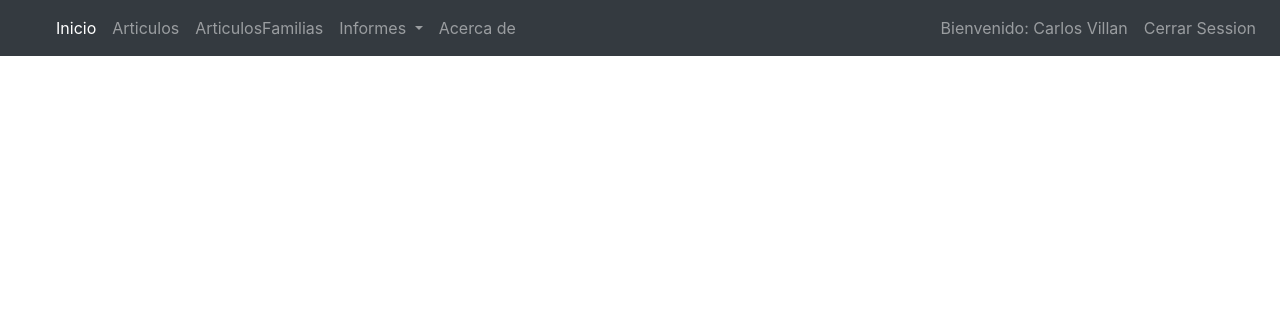
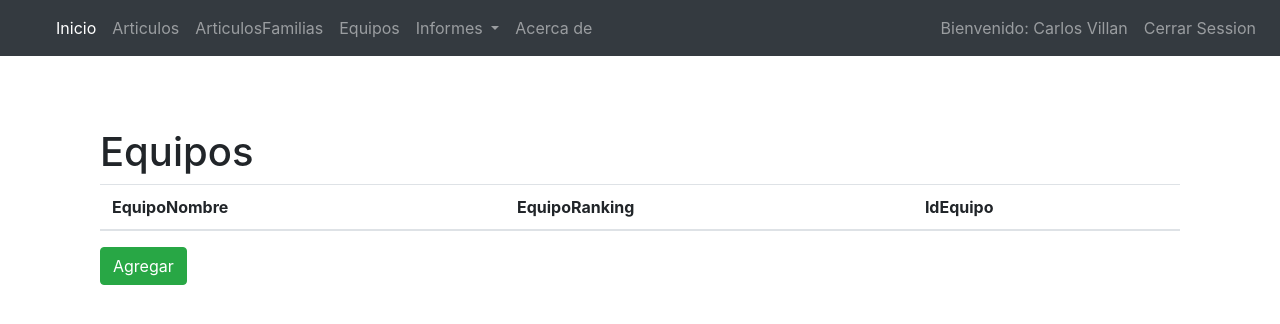
Before and after one commit to judagostino/ejercicio2-parcial, an Angular app: page /equipos in a window 1280 px wide. Before the commit this address led to /. Shown: the top 324 px of the page. Built offline with nearby package versions, Linux system fonts and the light colour scheme; no server answers.

Commit message:
2 files modified, 5 added

```diff
--- a/src/app/app.module.ts
+++ b/src/app/app.module.ts
@@ -19,6 +19,8 @@ import { InicioComponent } from "./components/inicio/inicio.component";
 import { ArticulosComponent } from "./components/articulos/articulos.component";
 import { ArticulosFamiliasComponent } from "./components/articulos-familias/articulos-familias.component";
 import { ModalDialogComponent } from "./components/modal-dialog/modal-dialog.component";
+import { EquipoComponent } from './components/equipo/equipo.component';
+import { EquipoService } from './services/equipo.service';
 
 @NgModule({
   declarations: [
@@ -28,6 +30,7 @@ import { ModalDialogComponent } from "./components/modal-dialog/modal-dialog.com
     ArticulosComponent,
     ArticulosFamiliasComponent,
     ModalDialogComponent,
+    EquipoComponent,
   ],
   imports: [
     BrowserModule,
@@ -37,7 +40,8 @@ import { ModalDialogComponent } from "./components/modal-dialog/modal-dialog.com
       { path: '', redirectTo: '/inicio', pathMatch: 'full' },
       { path: 'inicio', component: InicioComponent },
       { path: 'articulos', component: ArticulosComponent },
-      { path: 'articulosfamilias', component: ArticulosFamiliasComponent }
+      { path: 'articulosfamilias', component: ArticulosFamiliasComponent },
+      {path:'equipos',component: EquipoComponent}
     ]),
     NgbPaginationModule,
     NgbModalModule,
@@ -45,7 +49,7 @@ import { ModalDialogComponent } from "./components/modal-dialog/modal-dialog.com
   entryComponents: [ModalDialogComponent],
   providers: [
      {provide: APP_BASE_HREF, useValue : '/' },
-    { provide: HTTP_INTERCEPTORS, useClass: MyInterceptor, multi: true }
+    { provide: HTTP_INTERCEPTORS, useClass: MyInterceptor, multi: true}, EquipoService
   ],
   bootstrap: [AppComponent]
 })
--- /dev/null
+++ b/src/app/components/equipo/equipo.component.html
@@ -0,0 +1,71 @@
+<div class = "container">
+  <div *ngIf= "EstadoForm == 'L'">
+  <h1>{{Titulo}}</h1>
+<table class="table table-striped">
+  <thead>
+    <tr>
+      <th scope="col"> EquipoNombre</th>
+      <th scope="col">EquipoRanking</th>
+      <th scope="col">IdEquipo</th>
+    </tr>
+  </thead>
+  <tbody>
+    <tr *ngFor = "let item of Items">
+
+      <td>{{item.EquipoNombre}}</td>
+      <td>{{item.EquipoRanking}}</td>
+      <td>{{item.IdEquipo}}</td>
+    </tr>
+  </tbody>
+</table>
+    <input name="" id=""  class="btn btn-success" type = "button"  value= "Agregar"(click) = 'Agregar()'>
+  </div>
+  <div *ngIf= "EstadoForm == 'A'">
+    	<form name="FormReg" [formGroup]='FormReg'>
+				<!--campo EquipoNombre-->
+				<div class="form-group row">
+					<label class="col-form-label col-sm-2 col-sm-offset-2" for="Nombre">EquipoNombre <span
+                    class="text-danger">*</span></label>
+					<div class="col-sm-6">
+						<input type="text" class="form-control" formControlName="EquipoNombre"
+         [ngClass]="{'is-invalid': (FormReg.controls.EquipoNombre.touched || submitted)
+            && FormReg.controls.EquipoNombre.errors}" />
+
+						<span class="text-danger" *ngIf="(FormReg.controls.EquipoNombre.touched || submitted)
+                        && FormReg.controls.EquipoNombre.errors?.required">
+                    Dato requerido.
+                </span>
+						<span class="text-danger" *ngIf="(FormReg.controls.EquipoNombre.touched || submitted)
+                       && (FormReg.controls.EquipoNombre.errors?.minlength || FormReg.controls.EquipoNombre.errors?.maxlength) ">
+                    Dato texto, 4 a 55 caracteres.
+                </span>
+
+					</div>
+
+					<!--campo EquipoRanking-->
+					<div class="row form-group">
+						<label class="col-form-label col-sm-2 col-sm-offset-2" for="EquipoRanking">EquipoRanking <span
+                    class="text-danger">*</span></label>
+						<div class="col-sm-6">
+							<input type="text" name="EquipoRanking" class="form-control" formControlName="EquipoRanking"
+            [ngClass]="{'is-invalid': (FormReg.controls.EquipoRanking.touched || submitted)
+            && FormReg.controls.EquipoRanking.errors}" />
+							<span class="text-danger" *ngIf="(FormReg.controls.EquipoRanking.touched || submitted)
+                       && FormReg.controls.EquipoRanking.errors?.required">
+                    Dato requerido.
+                </span>
+							<span class="text-danger" *ngIf="(FormReg.controls.EquipoRanking.touched || submitted)
+               && FormReg.controls.Precio.errors?.pattern">
+                    Dato numérico, 1 a 7 dígitos.
+                </span>
+						</div>
+					</div>
+					<div class="row justify-content-center">
+						<button type="button" class="btn btn-primary" (click)="Grabar()">
+            <span class="fas fa-check"></span> Grabar
+        </button>
+						&nbsp;
+						<button type="button" class="btn btn-warning" (click)="Volver()">
+        </button>
+
+</div>
--- /dev/null
+++ b/src/app/components/equipo/equipo.component.ts
@@ -0,0 +1,62 @@
+import { Component, OnInit } from '@angular/core';
+import{EquipoService} from '../../services/equipo.service';
+import {Equipo} from '../../models/equipo';
+import { FormGroup, FormBuilder, Validators } from '@angular/forms';
+import { ModalDialogService } from "../../services/modal-dialog.service";
+
+@Component({
+  selector: 'app-equipo',
+  templateUrl: './equipo.component.html',
+  styleUrls: ['./equipo.component.css']
+})
+export class EquipoComponent implements OnInit {
+
+Titulo = "Equipos"
+Items: Equipo[] = [];
+EstadoForm: string;
+FormReg: FormGroup;
+submitted = false;
+
+  constructor(private equiposServices: EquipoService, private formBuilder: FormBuilder) { }
+
+  ngOnInit() {
+    this.EstadoForm='L';
+    this.submitted = false;
+    this.getEquipo();
+    this.FormReg = this.formBuilder.group({
+          IdEquipo:[0],
+         EquipoNombre: ['',[Validators.required]],
+         EquipoRanking: ['',[Validators.required]]
+    });
+  }
+
+getEquipo(){
+  this.equiposServices.get().subscribe((res:Equipo[])=>{
+    this.Items = res;
+  });
+}
+
+Agregar(){
+  window.scroll(0,0);
+  this.EstadoForm = 'A';
+  this.submitted = false;
+}
+
+Grabar(){
+  this.submitted = true;
+  if(this.FormReg.invalid){
+    window.alert("Verifique los datos");
+    return;
+  }
+  const itemCopy = {...this.FormReg.value};
+  itemCopy.IdEquipo = 0;
+  this.equiposServices.post(itemCopy).subscribe((res:any)=>{
+    this.getEquipo();
+    this.Volver();
+
+  });
+}
+Volver() {
+    this.EstadoForm = "L";
+  };
+}
--- a/src/app/components/menu/menu.component.html
+++ b/src/app/components/menu/menu.component.html
@@ -14,6 +14,9 @@
             </li>
             <li class="nav-item">
                 <a class="nav-link"  routerLink="/articulosfamilias" title="Listado Articulos Familia">ArticulosFamilias</a>
+            </li>
+            <li class="nav-item">
+                <a class="nav-link"  routerLink="/equipos" title="Listado Equipos">Equipos</a>
             </li>
             <li class="nav-item dropdown">
                 <a class="nav-link dropdown-toggle" href="" id="navbarDropdown" role="button" data-toggle="dropdown" aria-haspopup="true" aria-expanded="false">
--- /dev/null
+++ b/src/app/models/equipos.ts
@@ -0,0 +1,5 @@
+export class Equipo{
+  EquipoNombre: string;
+  EquipoRanking: number;
+  IdEquipo: number;
+}
--- /dev/null
+++ b/src/app/services/equipo.service.ts
@@ -0,0 +1,24 @@
+import { Injectable } from '@angular/core';
+import{ HttpClient,
+  HttpHeaders,
+  HttpErrorResponse,
+  HttpParams} from '@angular/common/http';
+import {of} from 'rxjs';
+import {Equipo} from '../models/equipo';
+
+@Injectable({
+providedIn:'root'
+})
+
+export class EquipoService {
+resourceUrl: string;
+
+  constructor(private httpCliente: HttpClient) {
+    this.resourceUrl = "https://pavii.ddns.net/api/equipos";
+  }
+
+  get(){
+    return this.httpCliente.get(this.resourceUrl);
+  }
+
+}
```
Also changed, not shown: src/app/components/equipo/equipo.component.css (added).
